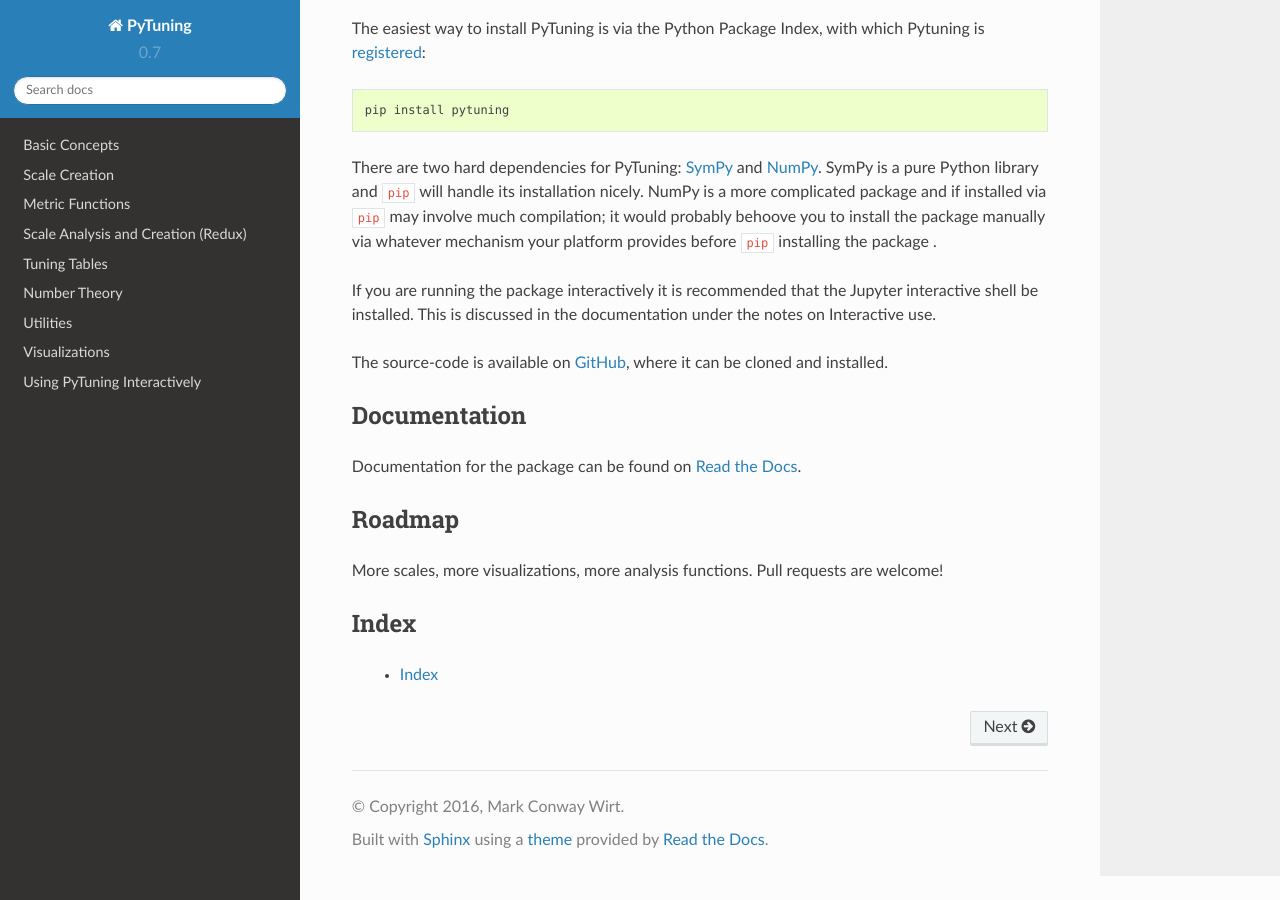
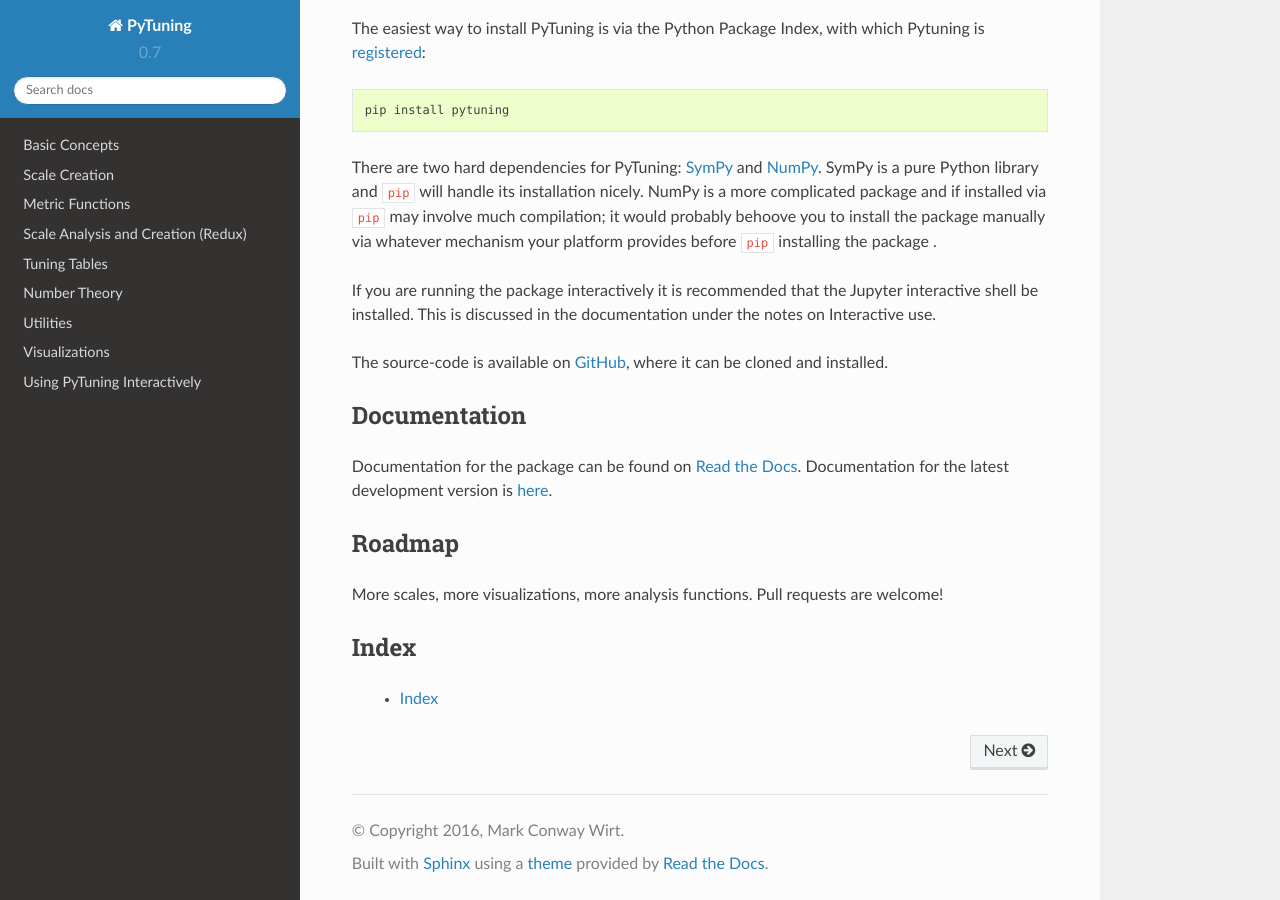
Before and after one commit to MarkCWirt/PyTuning, a Sphinx documentation site: the page built from docs/index.rst, in a window 1280 px wide and 900 px high, scrolled down 1314 px. Built offline with Sphinx 7.4.7 and the Read the Docs theme 2.0.0, drawn with Linux system fonts in a browser that asks for light colours; formulas are drawn with MathJax 3.

Commit message:
Multiple version doc less misleading, hopefully.

```diff
--- a/README.rst
+++ b/README.rst
@@ -85,6 +85,7 @@
 -------------
 
 Documentation for the package can be found on `Read the Docs <http://pytuning.readthedocs.io/>`__.
+Documentation for the latest development version is `here  <http://pytuning.readthedocs.io/en/latest/>`__.
 
 
 Roadmap
--- a/docs/index.rst
+++ b/docs/index.rst
@@ -88,6 +88,7 @@
 -------------
 
 Documentation for the package can be found on `Read the Docs <http://pytuning.readthedocs.io/>`__.
+Documentation for the latest development version is `here  <http://pytuning.readthedocs.io/en/latest/>`__.
 
 
 Roadmap
```
